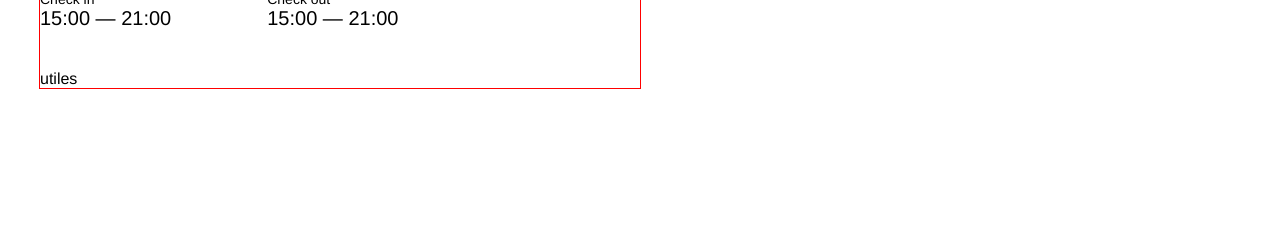
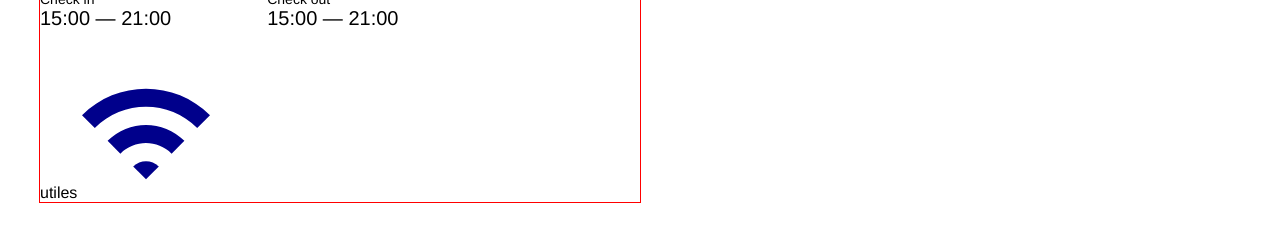
Before and after one commit to penghuachen/2019-f2e-hotel-reservation, a Vue app: page /room/1 in a window 1280 px wide. Shown: the part 1011-1250 px from the top of the page. Before the commit the page ends 1139 px from the top, so only its background shows below. Built offline with nearby package versions, Linux system fonts and the light colour scheme.

Commit message:
feat: encapsulation svg icon

```diff
--- a/package.json
+++ b/package.json
@@ -28,6 +28,7 @@
     "prettier": "^2.2.1",
     "sass": "^1.26.5",
     "sass-loader": "^8.0.2",
+    "svg-sprite-loader": "^6.0.6",
     "vue-template-compiler": "^2.6.11"
   },
   "eslintConfig": {
--- /dev/null
+++ b/src/assets/icons/index.js
@@ -0,0 +1,6 @@
+
+// Reference: https://cn.vuejs.org/v2/guide/components-registration.html#%E5%9F%BA%E7%A1%80%E7%BB%84%E4%BB%B6%E7%9A%84%E8%87%AA%E5%8A%A8%E5%8C%96%E5%85%A8%E5%B1%80%E6%B3%A8%E5%86%8C
+const requireAll = (requireContext) =>
+  requireContext.keys().map(requireContext);
+const req = require.context("@/assets/icons", true, /\.svg$/);
+requireAll(req);
--- a/src/components/Carousel.vue
+++ b/src/components/Carousel.vue
@@ -12,7 +12,6 @@
 </template>
 
 <script>
-
 import { initializeSwiper } from "@/plugins/swiper.js";
 export default {
   props: {
--- /dev/null
+++ b/src/components/SvgIcon.vue
@@ -0,0 +1,28 @@
+<template>
+  <svg class="svg-icon">
+    <!-- 優化 svg icon 封裝的部分 -->
+    <!-- <use :xlink:href="`${ iconName }`" /> -->
+    <use xlink:href="#wifi" />
+  </svg>
+</template>
+
+<script>
+export default {
+  props: {
+    iconName: {
+      type: String,
+      require: true,
+    },
+  },
+};
+</script>
+
+<style lang="scss" scoped>
+.svg-icon {
+  // 等同於在 svg tag 中設定 fill
+  width: 8rem;
+  height: 8rem;
+  fill: currentColor !important;
+  overflow: hidden;
+}
+</style>
--- a/src/main.js
+++ b/src/main.js
@@ -5,6 +5,10 @@ import store from "./store";
 
 Vue.config.productionTip = false;
 
+import "@/assets/icons/index.js";
+import SvgIcon from "@/components/SvgIcon";
+Vue.component("SvgIcon", SvgIcon);
+
 new Vue({
   router,
   store,
--- a/src/views/Room.vue
+++ b/src/views/Room.vue
@@ -2,13 +2,13 @@
   <div class="each-room-container">
     <div class="room-photos">
       <div class="main-photo">
-        <img src="https://picsum.photos/1000/600/?random=1">
+        <img src="https://picsum.photos/1000/600/?random=1" />
       </div>
       <div class="sub-photo">
-        <img src="https://picsum.photos/500/300/?random=2">
+        <img src="https://picsum.photos/500/300/?random=2" />
       </div>
       <div class="sub-photo">
-        <img src="https://picsum.photos/500/300/?random=3">
+        <img src="https://picsum.photos/500/300/?random=3" />
       </div>
     </div>
     <div class="each-room-details">
@@ -26,27 +26,32 @@
           <li>衛浴數量： 1 間</li>
           <li>房間大小： 18 平方公尺</li>
         </ul>
-        <div class="brief">Single Room is only reserved for one guest. There is a bedroom with a single size bed and a private bathroom. Everything you need prepared for you: sheets and blankets, towels, soap and shampoo, hairdryer are provided. In the room there is AC and of course WiFi.</div>
+        <div class="brief">
+          Single Room is only reserved for one guest. There is a bedroom with a
+          single size bed and a private bathroom. Everything you need prepared
+          for you: sheets and blankets, towels, soap and shampoo, hairdryer are
+          provided. In the room there is AC and of course WiFi.
+        </div>
         <p class="slashes">\ \ \</p>
         <div class="valid-time">
           <div class="check-in">
             <p class="text">Check in</p>
-            <p>15:00  —  21:00</p>
+            <p>15:00 — 21:00</p>
           </div>
           <div class="check-out">
             <p class="text">Check out</p>
-            <p>15:00  —  21:00</p>
+            <p>15:00 — 21:00</p>
           </div>
         </div>
-        <div class="utilites">utiles</div>
+        <div class="utilites">
+          utiles
+          <SvgIcon iconName="wifi" />
+        </div>
       </div>
       <div class="room-reservation"></div>
     </div>
   </div>
 </template>
-
-
-
 
 <style lang="scss" scoped>
 .each-room-container {
@@ -55,7 +60,7 @@
 }
 
 .room-photos {
-  box-shadow: 0 5px 5px rgba(0,0,0,0.2);
+  box-shadow: 0 5px 5px rgba(0, 0, 0, 0.2);
 
   &::after {
     content: "";
@@ -75,7 +80,6 @@
     float: right;
     width: 40%;
     height: 300px;
-
   }
 }
 
@@ -124,7 +128,7 @@
 
       .day {
         font-size: 14px;
-        color: #6D7278;
+        color: #6d7278;
       }
 
       .holiday {
@@ -152,12 +156,19 @@
         font-size: 14px;
       }
 
-      .check-out, .check-in {
+      .check-out,
+      .check-in {
         font-size: 20px;
       }
 
       .check-in {
         margin-right: 96px;
+      }
+    }
+
+    .utilites {
+      svg {
+        color: #00008b;
       }
     }
   }
--- /dev/null
+++ b/vue.config.js
@@ -0,0 +1,23 @@
+const path = require("path");
+
+function resolve(dir) {
+  return path.join(__dirname, "./", dir);
+}
+
+module.exports = {
+  chainWebpack: (config) => {
+    // svgIcon settings
+    config.module.rule("svg").exclude.add(resolve("src/assets/icons")).end();
+    config.module
+      .rule("icons")
+      .test(/\.svg$/)
+      .include.add(resolve("src/assets/icons"))
+      .end()
+      .use("svg-sprite-loader")
+      .loader("svg-sprite-loader")
+      .options({
+        symbolId: "[name]",
+      })
+      .end();
+  },
+};
```
Also changed, not shown: src/assets/icons/wifi.svg (added), src/views/Home.vue (line endings or trailing spaces), 1 other file (tests, documents, lock files or other folders).
